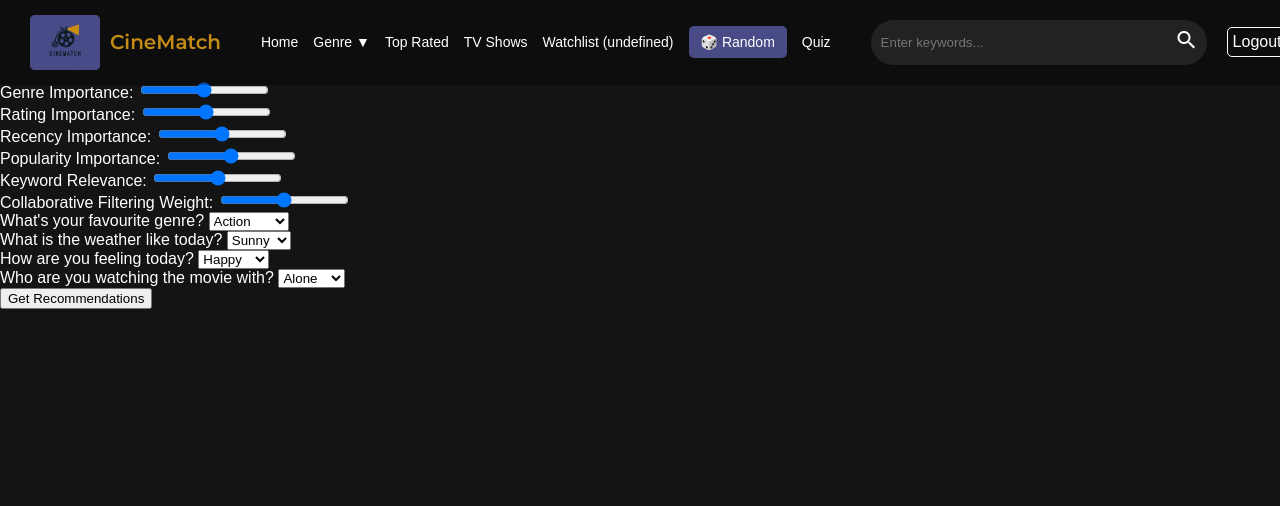
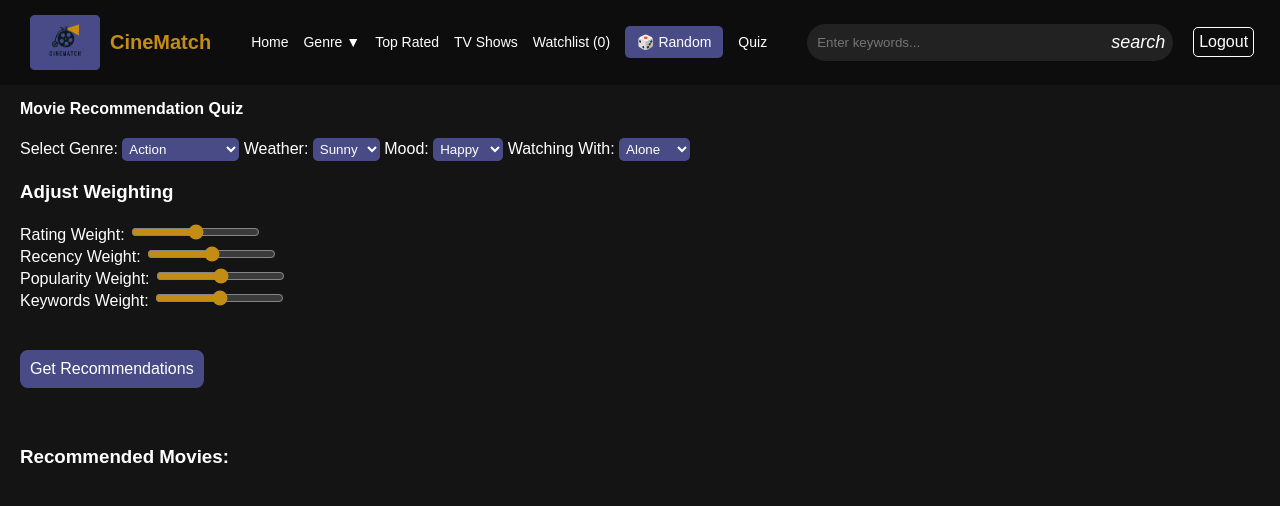
Before and after one commit to a-aima0/CineMatch, a PHP site: page /quiz.php in a window 1280 px wide. Shown: the top 506 px of the page. Run offline with PHP 8.4, Linux system fonts and the light colour scheme; the visitor is signed in with stand-in values (Sample User, id 1); data that the repository does not hold is empty.

Commit message:
completed quiz feature and styled page

```diff
--- a/quiz.php
+++ b/quiz.php
@@ -19,83 +19,155 @@ $conn->close();
 <head>
     <meta charset="UTF-8">
     <meta name="viewport" content="width=device-width, initial-scale=1.0">
-    <title>CineMatch - Quiz</title>
+    <title>Movie Quiz</title>
     <link rel="stylesheet" href="style.css">
-    <link href="https://fonts.googleapis.com/css2?family=Poppins:wght@300;400;600&family=Montserrat:wght@300;400;600&display=swap" rel="stylesheet">
+    <script src="https://code.jquery.com/jquery-3.6.0.min.js"></script>
+</head>
+<body>
+<?php include_once('header.php'); ?>
+<h2 id="quiz-main">Movie Recommendation Quiz</h2>
 
-</head>
-<link href="https://fonts.googleapis.com/icon?family=Material+Icons" rel="stylesheet">
+<div id="genre_questions">
 
-<body>
+    <label for="genre_question">Select Genre:</label>
+    <select id="genre_question">
+        <option value="action">Action</option>
+        <option value="adventure">Adventure</option>
+        <option value="animation">Animation</option>
+        <option value="comedy">Comedy</option>
+        <option value="crime">Crime</option>
+        <option value="documentary">Documentary</option>
+        <option value="drama">Drama</option>
+        <option value="family">Family</option>
+        <option value="fantasy">Fantasy</option>
+        <option value="horror">Horror</option>
+        <option value="mystery">Mystery</option>
+        <option value="romance">Romance</option>
+        <option value="science fiction">Science Fiction</option>
+        <option value="thriller">Thriller</option>
+        <option value="war">War</option>
 
-    <?php include_once('header.php'); ?>
+    </select>
 
-    <div id="sliders">
-        <label for="genre_slider">Genre Importance:</label>
-        <input type="range" id="genre_slider" name="genre_weight" min="0" max="1" step="0.1" value="0.5"><br>
-
-        <label for="rating_slider">Rating Importance:</label>
-        <input type="range" id="rating_slider" name="rating_weight" min="0" max="1" step="0.1" value="0.5"><br>
-
-        <label for="recency_slider">Recency Importance:</label>
-        <input type="range" id="recency_slider" name="recency_weight" min="0" max="1" step="0.1" value="0.5"><br>
-
-        <label for="popularity_slider">Popularity Importance:</label>
-        <input type="range" id="popularity_slider" name="popularity_weight" min="0" max="1" step="0.1" value="0.5"><br>
-
-        <label for="keywords_slider">Keyword Relevance:</label>
-        <input type="range" id="keywords_slider" name="keyword_weight" min="0" max="1" step="0.1" value="0.5"><br>
-
-        <label for="collaborative_slider">Collaborative Filtering Weight:</label>
-        <input type="range" id="collaborative_slider" name="collaborative_weight" min="0" max="1" step="0.1" value="0.5"><br>
-    </div>
-
-    <div id="quiz">
-        <label for="genre_question">What's your favourite genre?</label>
-        <select id="genre_question" name="genre">
-            <option value="action">Action</option>
-            <option value="comedy">Comedy</option>
-            <option value="drama">Drama</option>
-            <option value="horror">Horror</option>
-            <option value="romance">Romance</option>
-            <option value="thriller">Thriller</option>
-        </select><br>
-
-        <label for="weather_question">What is the weather like today?</label>
-        <select id="weather_question" name="weather">
+    <label for="weather_question">Weather:</label>
+    <select id="weather_question">
         <option value="sunny">Sunny</option>
         <option value="rainy">Rainy</option>
-            <option value="cloudy">Cloudy</option>
         <option value="snowy">Snowy</option>
-        </select><br>
+    </select>
 
-        <label for="mood_question">How are you feeling today?</label>
-        <select id="mood_question" name="mood">
+    <label for="mood_question">Mood:</label>
+    <select id="mood_question">
         <option value="happy">Happy</option>
         <option value="sad">Sad</option>
         <option value="excited">Excited</option>
-            <option value="relaxed">Relaxed</option>
-        </select><br>
+    </select>
 
-        <label for="company_question">Who are you watching the movie with?</label>
-        <select id="company_question" name="company">
+    <label for="company_question">Watching With:</label>
+    <select id="company_question">
         <option value="alone">Alone</option>
+        <option value="friends">Friends</option>
         <option value="family">Family</option>
-            <option value="friends">Friends</option>
-            <option value="partner">Partner</option>
-        </select><br>
+    </select>
 
-<!--        <label for="old_question">How old would you like the movie to be?</label>-->
-<!--        <label for="category_question">Select keywords you are interested in</label>-->
-<!--        <label for="rating_question">Select age ratings you are comfortable with</label>-->
-<!--        <label for="more_genre_question">Select additional genres you like</label>-->
-
-        <button type="submit" id="submitQuiz">Get Recommendations</button>
 </div>
 
-    <div id="results-container"></div>
+<div id="sliders">
+    <h3>Adjust Weighting</h3>
+    <!--<label>Genre Weight: <input type="range" id="genre_slider" min="0" max="1" step="0.1" value="0.5"></label><br>-->
+    <label>Rating Weight: <input class="slider" type="range" id="rating_slider" min="0" max="1" step="0.1" value="0.5"></label><br>
+    <label>Recency Weight: <input class="slider" type="range" id="recency_slider" min="0" max="1" step="0.1" value="0.5"></label><br>
+    <label>Popularity Weight: <input class="slider" type="range" id="popularity_slider" min="0" max="1" step="0.1" value="0.5"></label><br>
+    <label>Keywords Weight: <input class="slider" type="range" id="keywords_slider" min="0" max="1" step="0.1" value="0.5"></label><br>
+    <!--<label>Collaborative Weight: <input type="range" id="collaborative_slider" min="0" max="1" step="0.1" value="0.5"></label><br>-->
+</div>
 
 
-    <script src="script.js"></script>
+<button id="get_recs">Get Recommendations</button>
+
+<div id="recommendations">
+    <h3>Recommended Movies:</h3>
+
+
+</div>
+
+<script>
+    $(document).ready(function() {
+        const genreMap = {
+            "action": 28,
+            "adventure": 12,
+            "animation": 16,
+            "comedy": 35,
+            "crime": 80,
+            "documentary": 99,
+            "drama": 18,
+            "family": 10751,
+            "fantasy": 14,
+            "history": 36,
+            "horror": 27,
+            "music": 10402,
+            "mystery": 9648,
+            "romance": 10749,
+            "science fiction": 878,
+            "tv movie": 10770,
+            "thriller": 53,
+            "war": 10752,
+            "western": 37
+        };
+
+        $("#get_recs").click(function() {
+            let genreText = $("#genre_question").val().toLowerCase();
+            let genreID = genreMap[genreText] || "";
+
+            let quizAnswers = {
+                genre: genreID,
+                weather: $("#weather_question").val(),
+                mood: $("#mood_question").val(),
+                company: $("#company_question").val(),
+                weights: {
+                    genre: $("#genre_slider").val(),
+                    rating: $("#rating_slider").val(),
+                    recency: $("#recency_slider").val(),
+                    popularity: $("#popularity_slider").val(),
+                    keywords: $("#keywords_slider").val(),
+                    collaborative: $("#collaborative_slider").val()
+                }
+            };
+
+            $.ajax({
+                url: "process_quiz.php",
+                type: "POST",
+                data: JSON.stringify(quizAnswers),
+                contentType: "application/json",
+                dataType: "json",
+                success: function(response) {
+                    $("#recommendations").empty();
+                    if (response.error) {
+                        $("#recommendations").append(`<div class="movie-item">Error: ${response.error}</div>`);
+                        return;
+                    }
+
+                    response.movies.forEach(movie => {
+                        let posterUrl = movie.poster_path ? `https://image.tmdb.org/t/p/w500${movie.poster_path}` : "https://via.placeholder.com/150"; // Ensure full URL for posters
+
+                        $("#recommendations").append(`
+                            <div class="movie-item">
+                                <p id="quiz-title"><b>${movie.title}</b></p>
+                                <img id="quiz-img" src="${posterUrl}" alt="${movie.title}">
+                                <p id="quiz-details"><b>IMDB:</b> ${movie.rating}<b> Release:</b> (${movie.release_date})</p>
+                                <p id="quiz-genre"><b>Genres:</b> ${movie.genres}</p>
+                                <p id="quiz-overview">${movie.overview}</p>
+                            </img>
+                        `);
+                    });
+                },
+
+                error: function(xhr, status, error) {
+                    console.error("AJAX Error:", error);
+                }
+            });
+        });
+    });
+</script>
 </body>
 </html>
--- a/style.css
+++ b/style.css
@@ -842,3 +842,62 @@ header {
 .hero::-webkit-scrollbar-track {
     background-color: rgba(0, 0, 0, 0.1);
 }
+
+#recommendations {
+    display: grid;
+    grid-template-columns: repeat(auto-fill, minmax(250px, 1fr)); /* Responsive grid */
+    gap: 30px;
+    padding: 20px;
+}
+
+.movie-item {
+    text-align: center;
+    border: 1px solid #ddd;
+    border-radius: 10px;
+    padding: 10px;
+    background-color: #000000;
+    overflow: hidden;  /* Prevents content from overflowing */
+    flex-direction: column;
+    justify-content: space-between;
+}
+
+.movie-item img {
+    width: 100%;
+    height: auto;
+    max-width: 140px;
+    margin-bottom: 10px;
+}
+
+#get_recs, #quiz-main, #genre_questions, #sliders{
+    margin: 20px;
+    font-size: 16px;
+}
+
+#get_recs{
+    background-color: rgb(73, 75, 135);
+    color: white;
+    padding: 8px;
+    border: 2px solid rgb(73, 75, 135);
+    border-radius: 8px;
+}
+
+.slider {
+    accent-color: #c38c15;
+    background: rgb(73, 75, 135);;
+}
+
+.slider:hover {
+    opacity: 1;
+}
+
+#quiz-title{
+    font-size: 20px;
+}
+
+#genre_question, #company_question,#weather_question, #mood_question{
+    background-color: #494b87;
+    color: white;
+    padding: 3px;
+    border-radius: 5px;
+    border: #494b87;
+}
```
Also changed, not shown: home.php (+4 -4 lines), process_quiz.php (+124 -68 lines), script.js (+101 -101 lines), 1 other file. Lines whose indentation alone changed are shown as unchanged.
